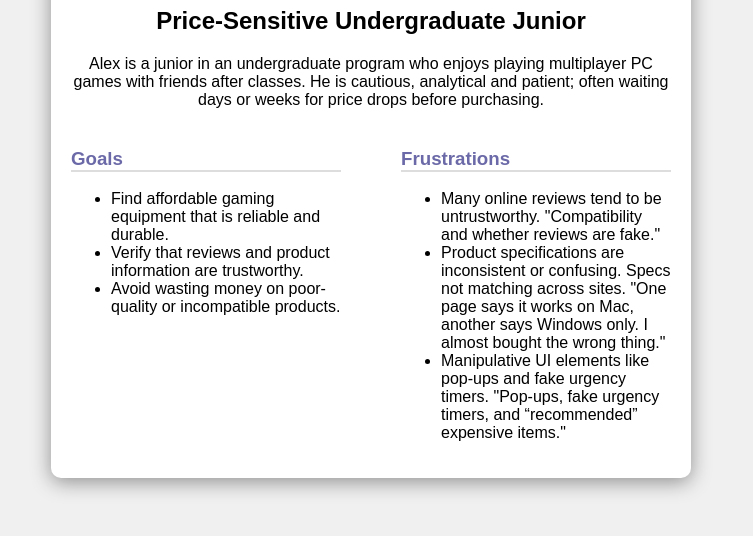
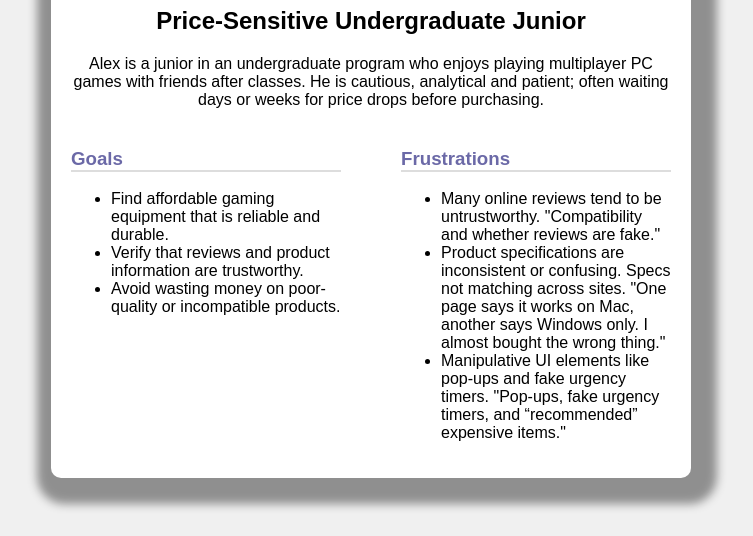
Before and after one commit to CaptnKristmas/persona-card, a plain HTML site: page index.html in a window 1280 px wide. Shown: the part 305-841 px from the top of the page, without its empty margins (269-1022 px from the left). Drawn offline with Linux system fonts and the light colour scheme.

Commit message:
Test 6
CSS box-shadow update

```diff
--- a/style.css
+++ b/style.css
@@ -11,7 +11,7 @@ body {
     background: white;
     padding: 20px;
     border-radius: 10px;
-    box-shadow: 0 4px 20px rgba(0, 0, 0, 0.405);
+    box-shadow: 6px 6px 10px 20px rgba(0, 0, 0, 0.405);
     max-width: 600px;
     text-align: center;
 }
```
